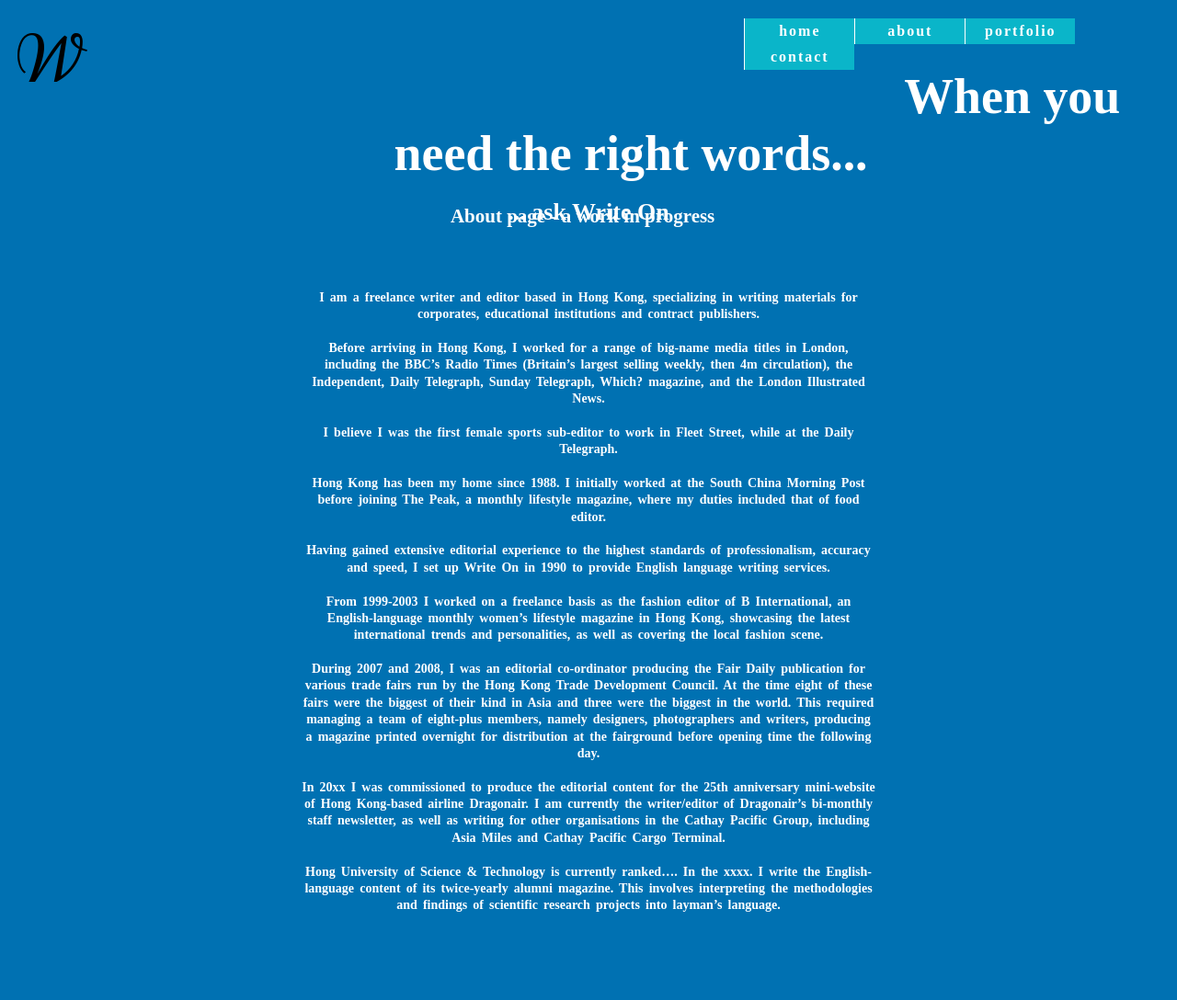
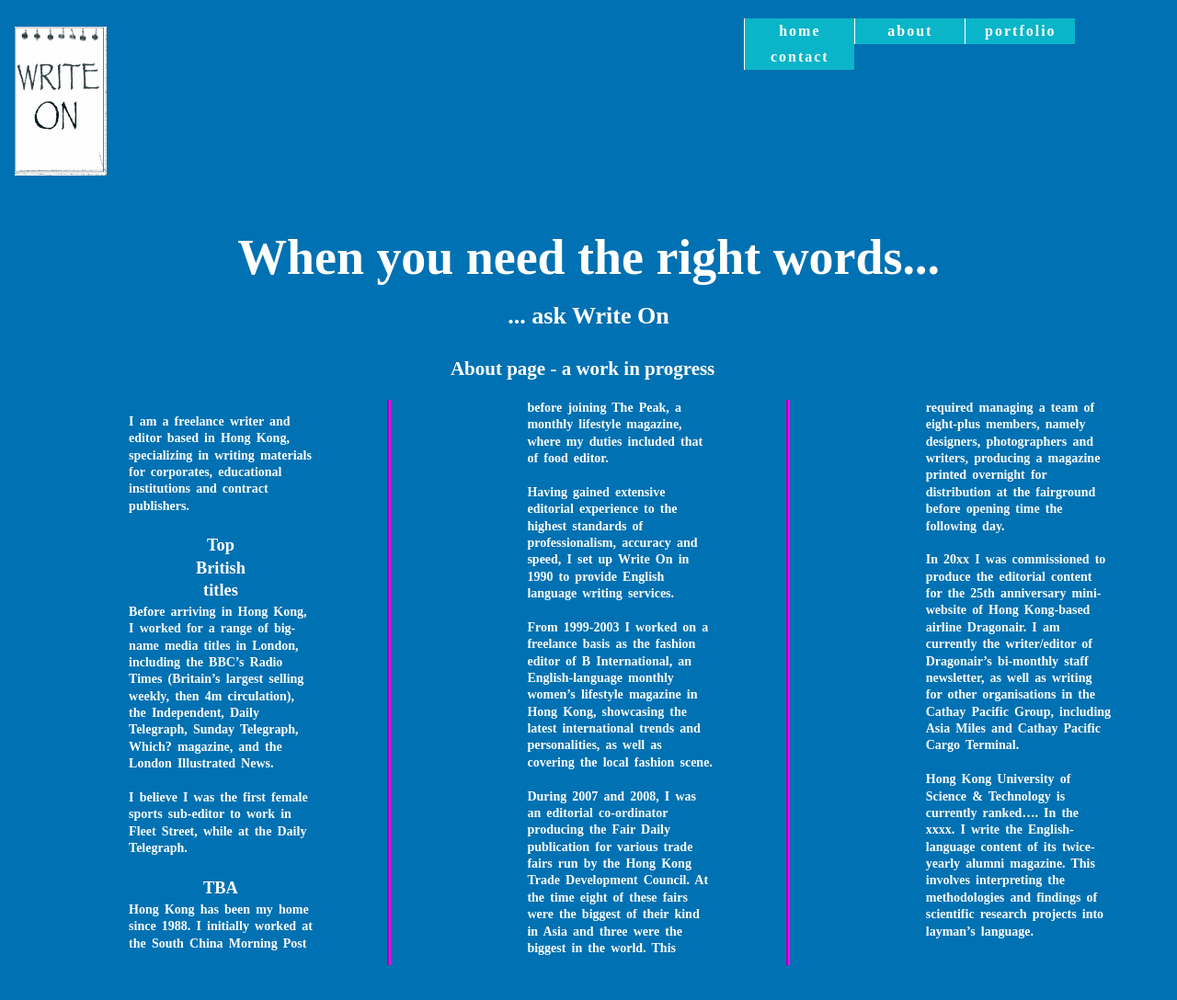
Before and after one commit to anninhk/anninhk.github.io, a plain HTML site: page unit07/about.html in a window 1280 px wide. Shown: the whole page at 92% size. After the commit the page ends 1050 px from the top, so only its background shows below. Drawn offline with Linux system fonts and the light colour scheme; a web font is replaced by a local one.

Commit message:
About page
working on styling/writing about page

```diff
--- a/unit07/about.html
+++ b/unit07/about.html
@@ -2,28 +2,24 @@
 
  <html>
     <head>
-        <meta charset="utf-8">
         <title>Write On writing and editing services, Hong Kong</title>
         <link rel="stylesheet" href="style.css">
         <link href='http://fonts.googleapis.com/css?family=Droid+Serif' rel='stylesheet' type='text/css'>
-
+        <meta charset="utf-8">
+        <meta name="viewport" content="width=device-width, initial-scale=1">
+        <!--[if IE]>
+  <script src="http://html5shiv.googlecode.com/svn/trunk/html5.js"></script>
+<![endif]-->
     </head>
 
     <body>
+        <body class="about">
 
-	</body>
-
-
-
-    <body>
-
-        <header>
+            <header>
 
                 <div class="logo">
-                <!--this is a holding logo for size - new to follow-->
-                <a href="#"><img src="../unit07/assets/W-logo.png" alt"holding W logo"></a>
+                <a href="#"><img src="../unit07/assets/writeon-notebook-logo.png " alt"write on logo"></a>
                 </div>
-
 
                 <nav>
                     <ul>
@@ -35,27 +31,33 @@
                 </nav>
 
 
+<a href="#menu" class="box-shadow-menu">
 
-                <div class="slogan">
+</a>
 
+               <a href="#menu" class="box-shadow-menu">  </a>
+            </header>
+
+            <content>
                     <h1>When you need the right words...</h1>
                     <h2>... ask Write On</h2>
-                </div>
 
-        </header>
+
 
 
 </body>
 <h3>About page - a work in progress</h3>
-
+<div class="newspaper">
 <article>
 
 <p>I am a freelance writer and editor based in Hong Kong, specializing in writing materials for corporates, educational institutions and contract publishers.</p> <br>
 
+<h3>Top British titles</h3>
 <p>Before arriving in Hong Kong, I worked for a range of big-name media titles in London, including the BBC’s Radio Times (Britain’s largest selling weekly, then 4m circulation), the Independent, Daily Telegraph, Sunday Telegraph, Which? magazine, and the London Illustrated News.</p><br>
 
 <p>I believe I was the first female sports sub-editor to work in Fleet Street, while at the Daily Telegraph.</p><br>
 
+<h3>TBA</h3>
 <p>Hong Kong has been my home since 1988. I initially worked at the South China Morning Post  before joining The Peak, a monthly lifestyle magazine, where my duties included that of food editor.</p><br>
 
 <p>Having gained extensive editorial experience to the highest standards of professionalism, accuracy and speed, I set up Write On in 1990 to provide English language writing services.</p> <br>
@@ -67,7 +69,7 @@ From 1999-2003 I worked on a freelance basis as the fashion editor of B Internat
 
 <p>In 20xx I was commissioned to produce the editorial content for the 25th anniversary mini-website of Hong Kong-based airline Dragonair. I am currently the writer/editor of Dragonair’s bi-monthly staff newsletter, as well as writing for other organisations in the Cathay Pacific Group, including Asia Miles and Cathay Pacific Cargo Terminal.</p> <br>
 
-<p>Hong University of Science & Technology is currently ranked…. In the xxxx. I write the English-language content of its twice-yearly alumni magazine. This involves interpreting the methodologies and findings of scientific research projects into layman’s language.</p><br>
+<p>Hong Kong University of Science & Technology is currently ranked…. In the xxxx. I write the English-language content of its twice-yearly alumni magazine. This involves interpreting the methodologies and findings of scientific research projects into layman’s language.</p><br>
 </article>
-
+</div>
         </html>
--- a/unit07/style.css
+++ b/unit07/style.css
@@ -135,7 +135,6 @@ figure {
 	padding: 2.5em;
 	display: block;
 	float: left;
-
   }
 
 figure a:hover img {
@@ -161,6 +160,29 @@ footer {
     padding: 0.5%;
 }
 
+.about article {
+   	  	text-align: left;
+   	  	margin-left: 33.3%;
+   	  	margin-right: 33.3%;
+}
+
+.newspaper {
+    -webkit-column-count: 3; /* Chrome, Safari, Opera */
+    -moz-column-count: 3; /* Firefox */
+    column-count: 3;
+
+    -webkit-column-gap: 20px; /* Chrome, Safari, Opera */
+    -moz-column-gap: 20px; /* Firefox */
+    column-gap: 20px;
+
+    -webkit-column-rule: 4px outset #ff00ff; /* Chrome, Safari, Opera */
+    -moz-column-rule: 4px outset #ff00ff; /* Firefox */
+    column-rule: 4px outset #ff00ff;
+}
+
+
+
+
 /* iphone */
 @media all and (max-width: 30em) {
 	body {
@@ -179,6 +201,12 @@ footer {
 	article {
 		width: 60%;
 	}
+
+
+/* About page */
+
+
+
 
 
 }
```
